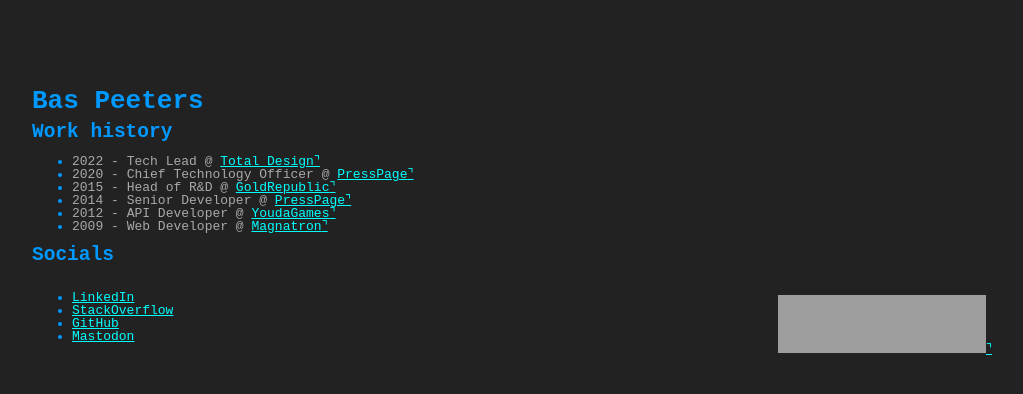
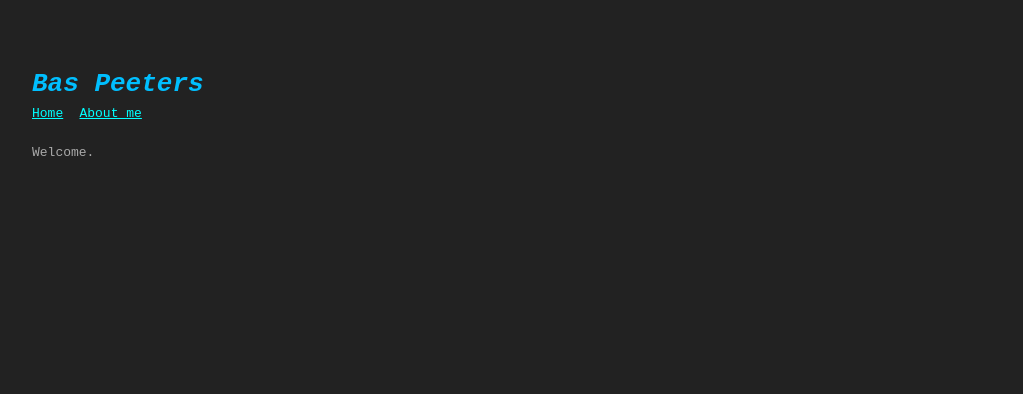
Before and after one commit to baspeeters/bas.peete.rs, a Nuxt app: page / in a window 1280 px wide. Shown: the top 394 px of the page, without its empty margins (128-1151 px from the left). Built offline with nearby package versions, Linux system fonts and the light colour scheme; grey boxes are pictures that could not be loaded.

Commit message:
Move about-me content to a separate page

```diff
--- /dev/null
+++ b/assets/css/main.scss
@@ -0,0 +1,46 @@
+html {
+    background-color: #222;
+}
+
+body {
+    margin:5em auto;
+    padding:1em;
+    max-width:960px;
+    background-color:transparent;
+    font-family: monospace;
+    line-height: 1em;
+    color: darkgray;
+}
+
+h1,
+h2,
+h3,
+h4,
+h5,
+h6 {
+    color: #0099ff;
+    line-height: 100%;
+}
+
+a {
+    color: #00ffff;
+    text-decoration: underline;
+}
+
+a:hover,
+a:active {
+    text-decoration: none;
+}
+
+a[target='_blank']::after {
+    content: '\231D';
+}
+
+ul {
+    color: #0099ff;
+    padding-left: 1.25em * 2;
+
+    li {
+        color: darkgray;
+    }
+}
--- /dev/null
+++ b/components/MainMenu.vue
@@ -0,0 +1,30 @@
+<script lang="ts" setup></script>
+
+<template>
+  <div>
+    <nav>
+      <ul>
+        <li>
+          <a href="/">
+            Home
+          </a>
+        </li>
+        <li>
+          <NuxtLink to="/about-me">
+            About me
+          </NuxtLink>
+        </li>
+      </ul>
+    </nav>
+  </div>
+</template>
+
+<style lang="scss" scoped>
+nav > ul {
+  display: flex;
+  gap: 1.25em;
+  list-style-type: none;
+  margin: 1em 0 2em 0;
+  padding: 0;
+}
+</style>
--- a/layouts/default.vue
+++ b/layouts/default.vue
@@ -2,9 +2,19 @@
 
 <template>
   <div>
-    <h1>Bas Peeters</h1>
+    <span id="website-title">Bas Peeters</span>
+
+    <MainMenu />
+
     <slot />
   </div>
 </template>
 
-<style scoped></style>
+<style scoped>
+span#website-title {
+  color: deepskyblue;
+  font-size: 2em;
+  font-style: italic;
+  font-weight: bold;
+}
+</style>
--- a/nuxt.config.ts
+++ b/nuxt.config.ts
@@ -2,6 +2,7 @@
 import person from "./lib/person";
 
 export default defineNuxtConfig({
+  css: ["~/assets/css/main.scss"],
   devtools: { enabled: true },
   ssr: false,
   app: {
--- /dev/null
+++ b/pages/about-me.vue
@@ -0,0 +1,17 @@
+<script lang="ts" setup>
+import me from "~/lib/person";
+</script>
+
+<template>
+  <div>
+    <h1>About me</h1>
+
+    <h2>Work history</h2>
+    <WorkHistory :person="me"/>
+
+    <h2>Socials</h2>
+    <Socials />
+  </div>
+</template>
+
+<style scoped></style>
--- a/pages/index.vue
+++ b/pages/index.vue
@@ -4,57 +4,6 @@
 
 <template>
   <div>
-    <h2>Work history</h2>
-    <WorkHistory :person="me"/>
-
-    <h2>Socials</h2>
-    <Socials />
+    <p>Welcome.</p>
   </div>
 </template>
-
-<style>
-html {
-  background-color: #222;
-}
-
-body {
-  margin:5em auto;
-  padding:1em;
-  max-width:960px;
-  background-color:transparent;
-  font-family: monospace;
-  line-height: 1em;
-}
-
-h1,
-h2,
-h3,
-h4,
-h5,
-h6 {
-  color: #0099ff;
-}
-
-p,
-span {
-  color: darkgray;
-}
-
-a {
-  color: #00ffff;
-  text-decoration: underline;
-}
-
-a:hover,
-a:active {
-  text-decoration: none;
-}
-
-a[target='_blank']::after {
-  content: '\231D';
-}
-
-ul {
-  color: #0099ff;
-}
-</style>
```
